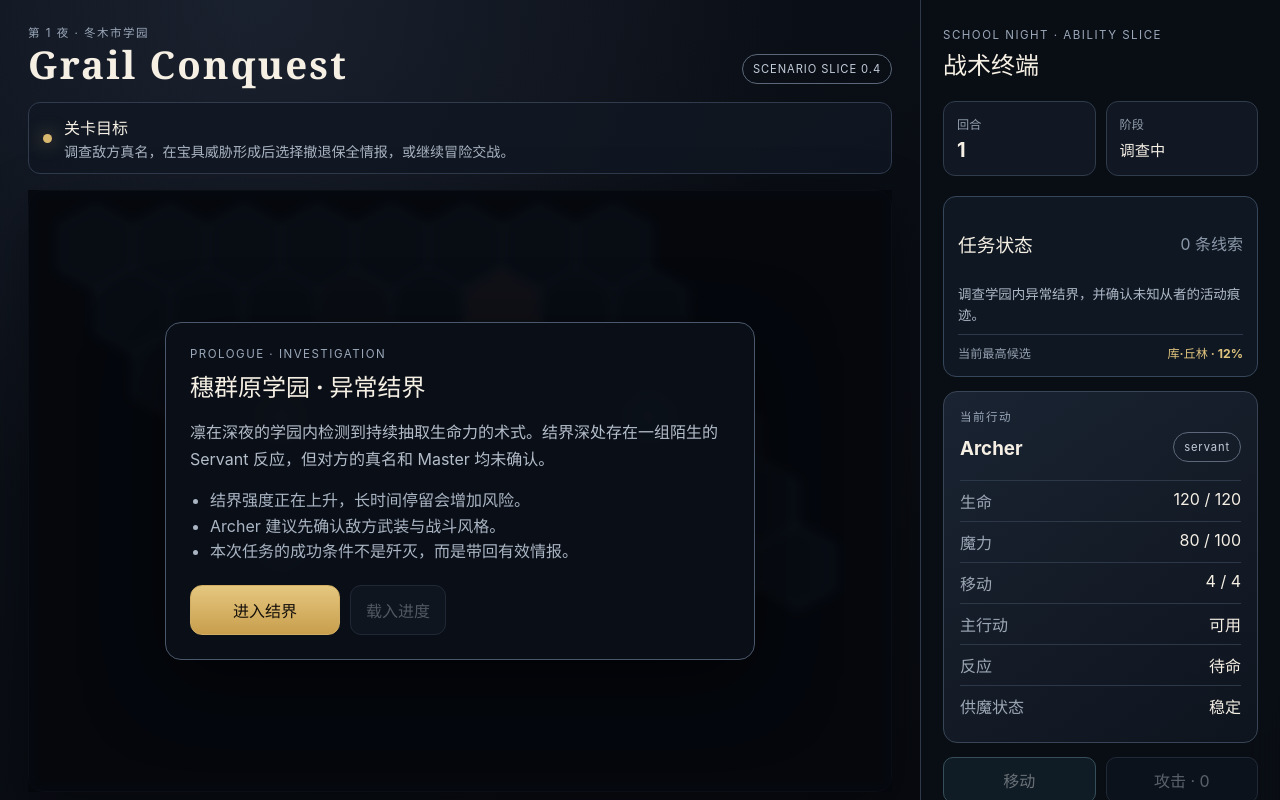
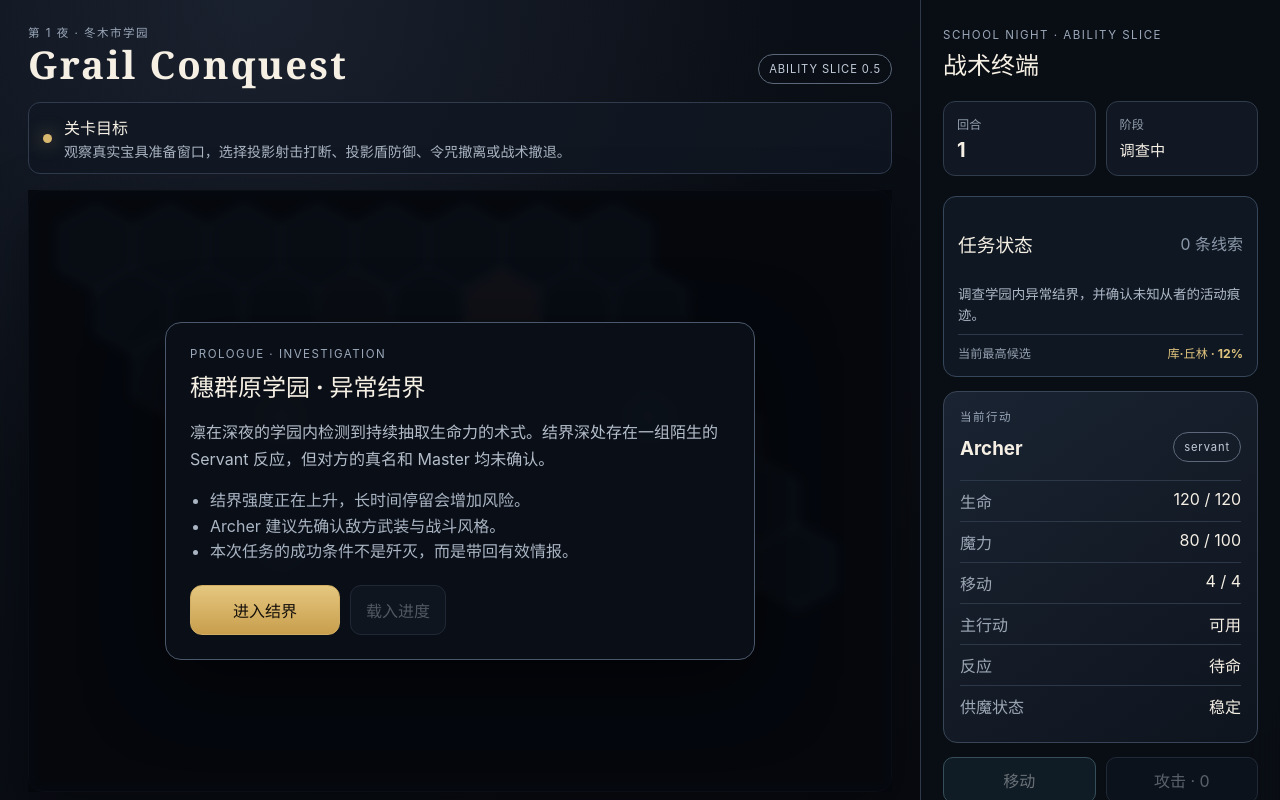
Before and after one commit to colafang233-boop/grail-conquest, a React (Vite) app in the folder apps/game-web/: page / in a window 1280 px wide. Shown: the top 800 px of the page. Built offline with nearby package versions, Linux system fonts and the light colour scheme.

Commit message:
Update ability slice framing

```diff
--- a/apps/game-web/src/App.tsx
+++ b/apps/game-web/src/App.tsx
@@ -15,14 +15,14 @@ export default function App() {
             <p className="eyebrow">第 1 夜 · 冬木市学园</p>
             <h1>Grail Conquest</h1>
           </div>
-          <div className="prototype-badge">SCENARIO SLICE 0.4</div>
+          <div className="prototype-badge">ABILITY SLICE 0.5</div>
         </header>
 
         <div className="mission-strip">
           <span className="mission-dot" />
           <div>
             <strong>关卡目标</strong>
-            <p>调查敌方真名，在宝具威胁形成后选择撤退保全情报，或继续冒险交战。</p>
+            <p>观察真实宝具准备窗口，选择投影射击打断、投影盾防御、令咒撤离或战术撤退。</p>
           </div>
         </div>
 
```
